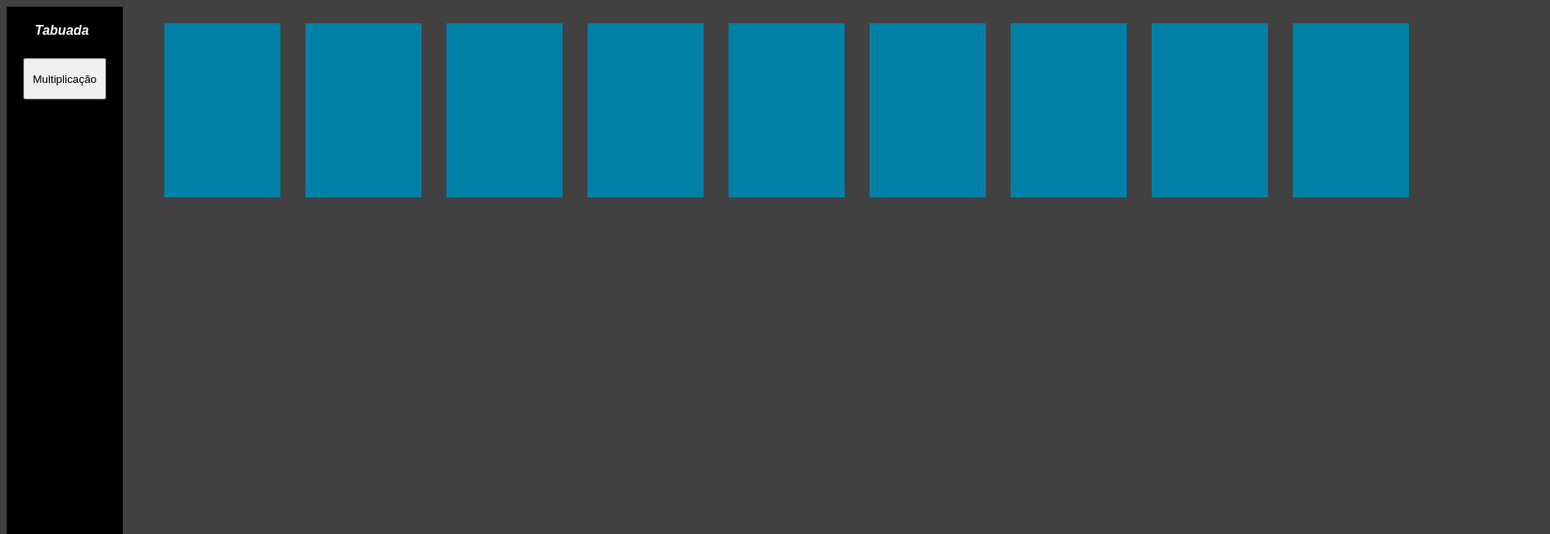
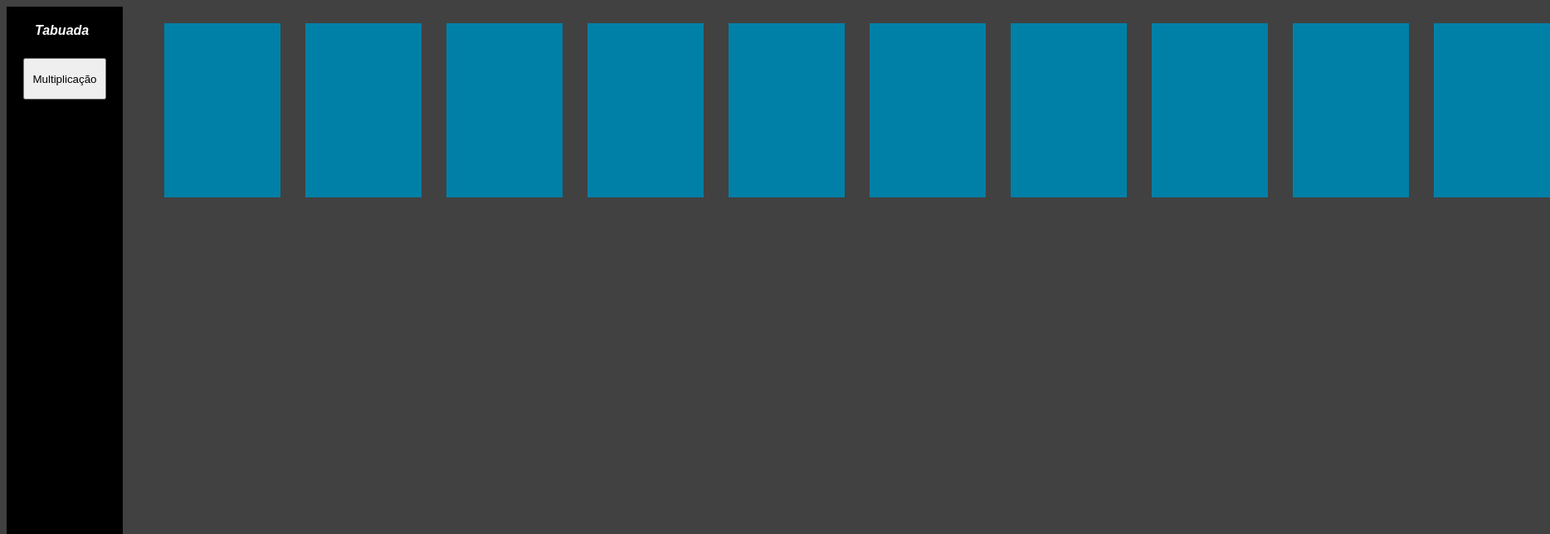
Before and after one commit to FabioJAraujo91/gerador-de-tabuada-multiplicacao, a plain HTML site: page index.html in a window 1280 px wide. Shown: the top 644 px of the page at 83% size, 1868 px wide, since content can reach past the window. Drawn offline with Linux system fonts and the light colour scheme.

Commit message:
Add t10 div for multiplication results
Added a new div for the tenth multiplication result.

```diff
--- a/index.html
+++ b/index.html
@@ -22,6 +22,7 @@
   <div class="t7"></div>
   <div class="t8"></div>
   <div class="t9"></div>
+    <div class="t10"></div>
 
 </div>
 
```
